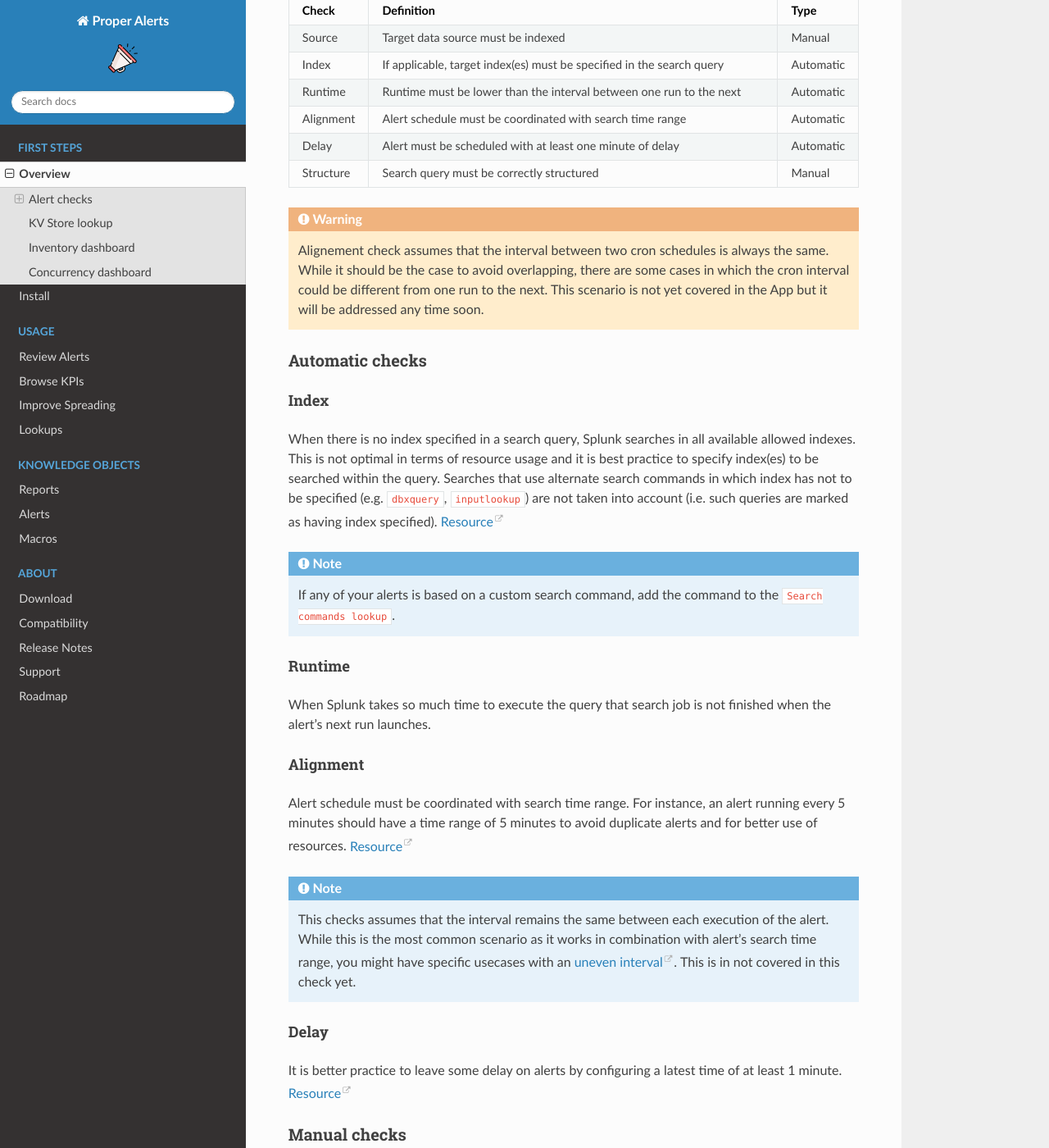
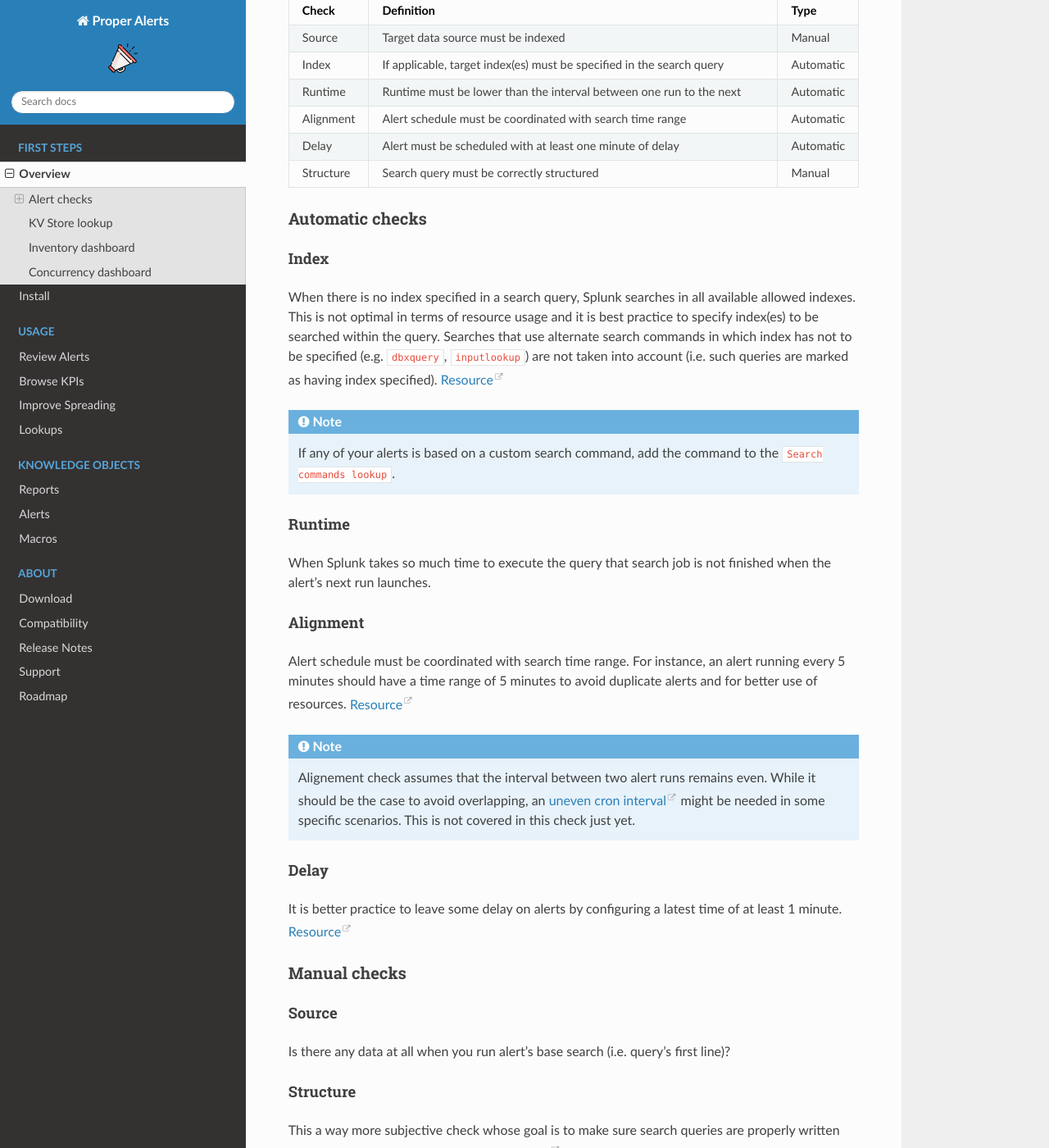
Before and after one commit to a-l-h/splunk-app-proper-alerts, a Sphinx documentation site: the page built from doc/overview.rst, in a window 1280 px wide and 1400 px high, scrolled down 339 px. Shown: the whole window at 82% size. Built offline with Sphinx 7.4.7 and the Read the Docs theme 2.0.0, drawn with Linux system fonts in a browser that asks for light colours; cross-references to code outside the pages are shown as plain code.

Commit message:
Update overview.rst

```diff
--- a/doc/overview.rst
+++ b/doc/overview.rst
@@ -34,13 +34,6 @@ Alert checks
      - Search query must be correctly structured
      - Manual
 
-.. warning::
-
-    Alignement check assumes that the interval between two cron schedules is always the same.
-    While it should be the case to avoid overlapping, there are some cases in which the cron
-    interval could be different from one run to the next. This scenario is not yet covered in
-    the App but it will be addressed any time soon.
-
 Automatic checks
 ++++++++++++++++
 
@@ -63,11 +56,7 @@ Alignment
 Alert schedule must be coordinated with search time range.
 For instance, an alert running every 5 minutes should have a time range of 5 minutes to avoid duplicate alerts and for better use of resources. `Resource <https://docs.splunk.com/Documentation/Splunk/latest/Alert/AlertSchedulingBestPractices#Coordinate_an_alert_schedule_and_search_time_range>`_
 
-.. note::
-
-      This checks assumes that the interval remains the same between each execution of the alert.
-      While this is the most common scenario as it works in combination with alert's search time range,
-      you might have specific usecases with an `uneven interval <https://docs.splunk.com/Documentation/SplunkCloud/latest/Alert/CronExpressions#Working_with_cron_intervals>`_. This is in not covered in this check yet.
+.. note:: Alignement check assumes that the interval between two alert runs remains even. While it should be the case to avoid overlapping, an `uneven cron interval <https://docs.splunk.com/Documentation/SplunkCloud/latest/Alert/CronExpressions#Working_with_cron_intervals>`_ might be needed in some specific scenarios. This is not covered in this check just yet.
 
 Delay
 *****
```
